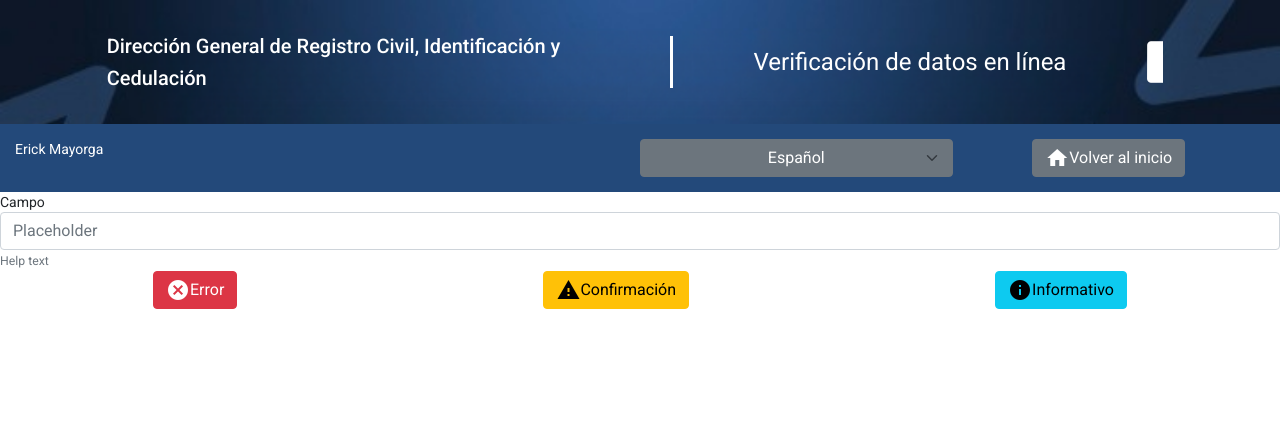
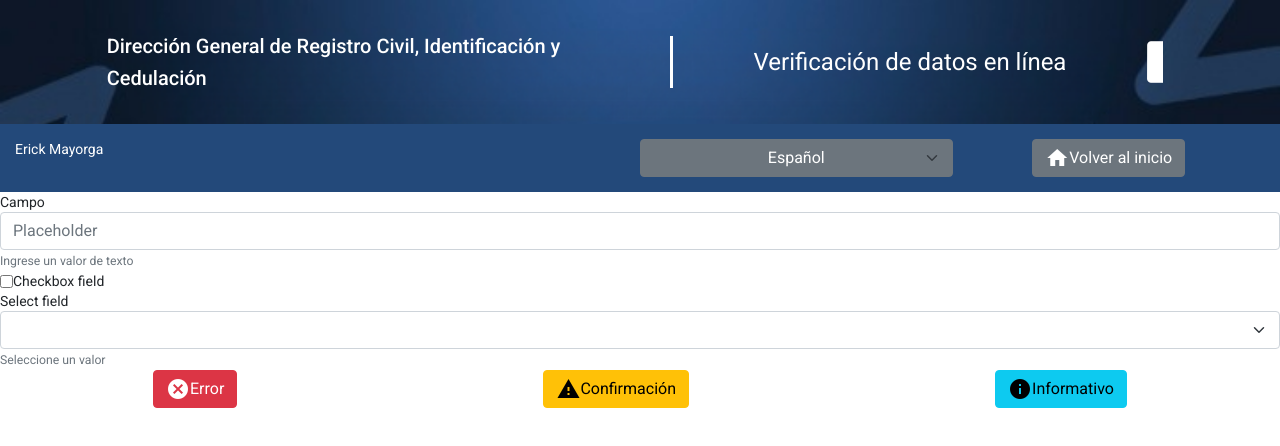
Before and after one commit to ErickMayorga/proyecto-usabilidad-registro-civil, an Angular app: page /test in a window 1280 px wide. Shown: the top 446 px of the page. Built offline with nearby package versions, Linux system fonts and the light colour scheme.

Commit message:
campos entrada types

```diff
--- a/src/app/componentes/campo-entrada/campo-entrada.component.html
+++ b/src/app/componentes/campo-entrada/campo-entrada.component.html
@@ -13,20 +13,48 @@
 </ng-container>
 
 <ng-template #checkbox>
-
+  <div [formGroup]="formGroup" class="form-group">
+    <label [ngClass]="obtenerMensajeAyuda(campoOpciones, formGroup).error ? 'mensaje-error' : ''" class="d-flex align-items-center">
+      <input name="{{campoOpciones.nameField}}"
+             class="filled-in"
+             checked="checked"
+             [ngClass]="obtenerMensajeAyuda(campoOpciones, formGroup).error ? 'input-error' : ''"
+             [attr.aria-label]="campoOpciones.screenReaderText"
+             [formControlName]="campoOpciones.nameField"
+             type="checkbox">
+      <span>{{campoOpciones.title}}</span>
+    </label>
+    <span class="form-text"
+          [ngClass]="obtenerMensajeAyuda(campoOpciones, formGroup).error ? 'mensaje-error' : ''">
+      {{obtenerMensajeAyuda(campoOpciones, formGroup).mensaje}}
+    </span>
+  </div>
 </ng-template>
 
 <ng-template #select>
-
+  <div [formGroup]="formGroup" class="form-group">
+    <label [ngClass]="obtenerMensajeAyuda(campoOpciones, formGroup).error ? 'mensaje-error' : ''">
+      {{campoOpciones.title}}
+    </label>
+    <select class="form-select"
+            [ngClass]="obtenerMensajeAyuda(campoOpciones, formGroup).error ? 'input-error' : ''"
+            [attr.aria-label]="campoOpciones.screenReaderText"
+            [formControlName]="campoOpciones.nameField">
+      <option *ngFor="let option of campoOpciones.opciones" value="{{option.valor}}">{{option.valor}}</option>
+    </select>
+    <span class="form-text"
+          [ngClass]="obtenerMensajeAyuda(campoOpciones, formGroup).error ? 'mensaje-error' : ''">
+      {{obtenerMensajeAyuda(campoOpciones, formGroup).mensaje}}
+    </span>
+  </div>
 </ng-template>
 
 <ng-template #generic>
   <div [formGroup]="formGroup" class="form-group">
-    <label for="{{campoOpciones.nameField}}"
-           [ngClass]="obtenerMensajeAyuda(campoOpciones, formGroup).error ? 'mensaje-error' : ''">
+    <label [ngClass]="obtenerMensajeAyuda(campoOpciones, formGroup).error ? 'mensaje-error' : ''">
       {{campoOpciones.title}}
     </label>
-    <input id="{{campoOpciones.nameField}}"
+    <input name="{{campoOpciones.nameField}}"
            class="form-control"
            [ngClass]="obtenerMensajeAyuda(campoOpciones, formGroup).error ? 'input-error' : ''"
            [attr.aria-label]="campoOpciones.screenReaderText"
--- a/src/app/interfaces/campo-entrada.interface.ts
+++ b/src/app/interfaces/campo-entrada.interface.ts
@@ -8,7 +8,8 @@ export interface CampoEntradaInterface {
   nameField: string
   helpText: string
   screenReaderText: string
-  placeholder: string
+  placeholder?: string
   mensajes: MensajeErrorInterface[]
   deshabilitar: boolean
+  opciones?: {clave: string, valor: string}[]
 }
--- a/src/app/rutas/test/test.component.ts
+++ b/src/app/rutas/test/test.component.ts
@@ -25,7 +25,7 @@ export class TestComponent implements OnInit {
       type: TipoCampoEnum.TEXT,
       title: 'Campo',
       nameField: 'campo',
-      helpText: 'Help text',
+      helpText: 'Ingrese un valor de texto',
       screenReaderText: 'Screen Reader Field',
       placeholder: 'Placeholder',
       mensajes: [
@@ -40,6 +40,39 @@ export class TestComponent implements OnInit {
         },
       ],
       deshabilitar: false
+    },
+    {
+      type: TipoCampoEnum.CHECKBOX,
+      title: 'Checkbox field',
+      nameField: 'checkField',
+      helpText: ' ',
+      screenReaderText: 'Screen Reader Checkbox',
+      mensajes: [
+        {
+          tipo: TipoMensajeEnum.REQUERIDO,
+          textoMensaje: 'Este campo es requerido',
+        },
+      ],
+      deshabilitar: false
+    },
+    {
+      type: TipoCampoEnum.SELECT,
+      title: 'Select field',
+      nameField: 'selectField',
+      helpText: 'Seleccione un valor',
+      screenReaderText: 'Screen Reader Select',
+      mensajes: [
+        {
+          tipo: TipoMensajeEnum.REQUERIDO,
+          textoMensaje: 'Este campo es requerido',
+        },
+      ],
+      deshabilitar: false,
+      opciones: [
+        {clave: "1", valor: "Opcion 1"},
+        {clave: "2", valor: "Opcion 2"},
+        {clave: "3", valor: "Opcion 3"},
+      ]
     }
   ]
 
```
